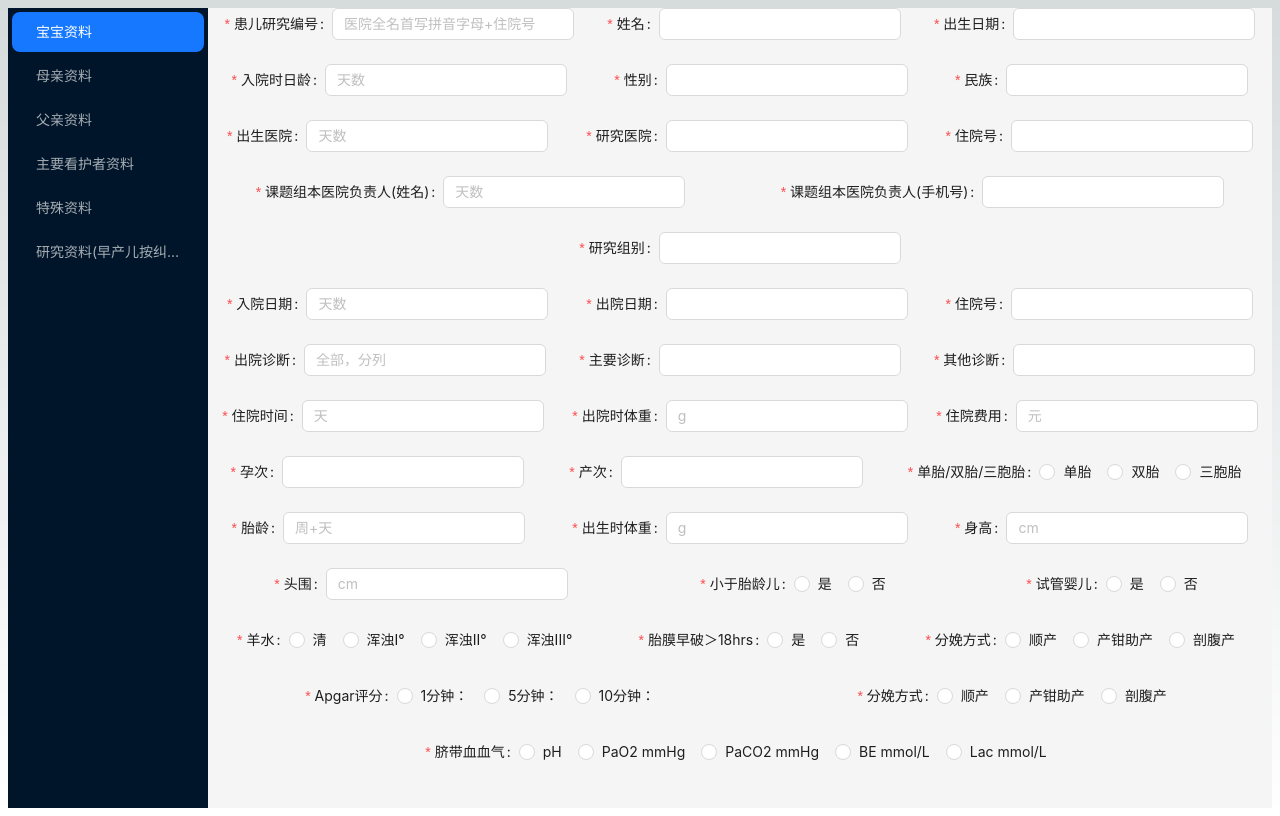
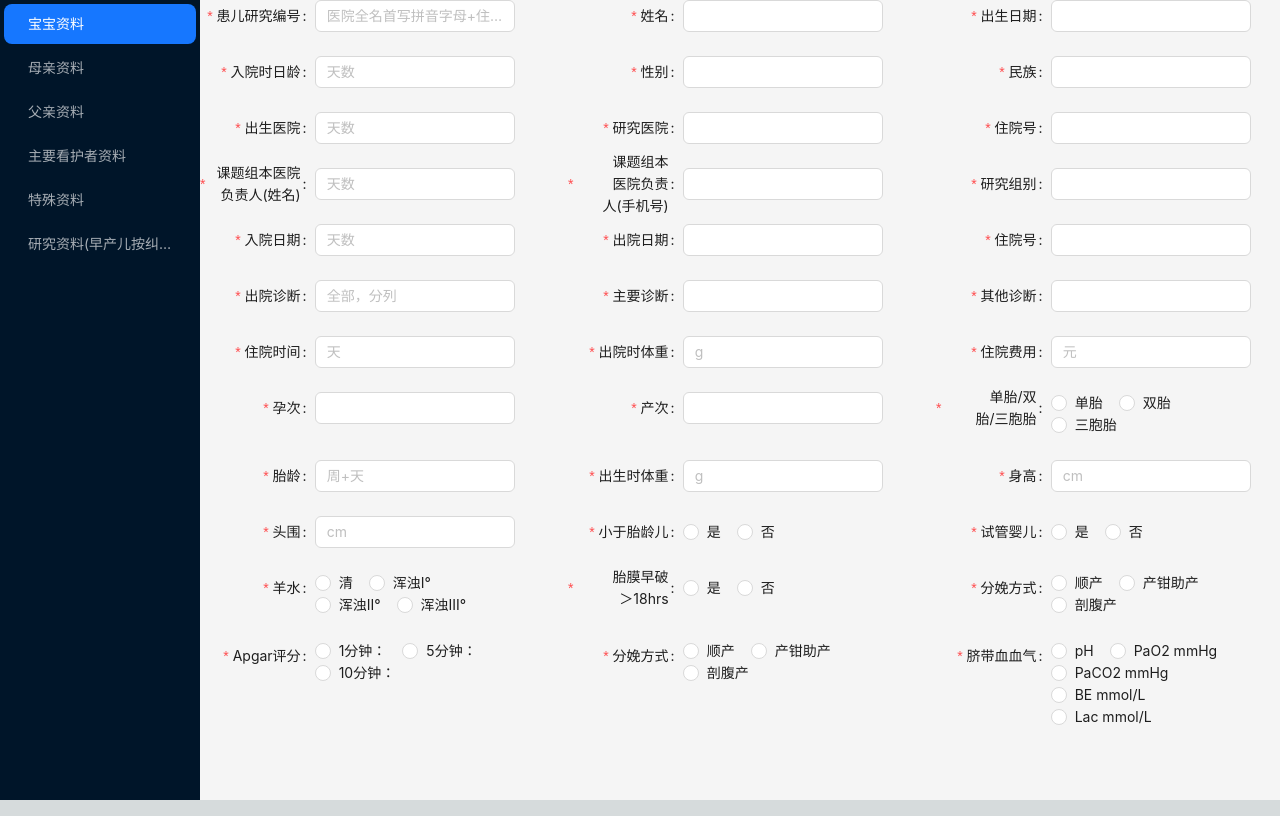
Before and after one commit to JinSooo/SheetProject, a Next.js app: page /login in a window 1280 px wide. Built offline with nearby package versions, Linux system fonts and the light colour scheme.

Commit message:
feat: ✨ 调整表单样式

```diff
--- a/biome.json
+++ b/biome.json
@@ -1,7 +1,7 @@
 {
   "$schema": "https://biomejs.dev/schemas/1.3.3/schema.json",
   "files": {
-    "ignore": ["./.husky/*"]
+    "ignore": ["./.husky/*", "./.next/*"]
   },
   "organizeImports": {
     "enabled": true,
@@ -23,7 +23,7 @@
     "ignore": [],
     "indentStyle": "space",
     "lineWidth": 120,
-    "indentSize": 2
+    "indentWidth": 2
   },
   "javascript": {
     "formatter": {
--- a/components/Main/Baobao.tsx
+++ b/components/Main/Baobao.tsx
@@ -2,97 +2,130 @@
 
 import React from 'react'
 import type { MenuProps } from 'antd'
-import { Input, Layout, Menu, Row, theme, Form, Select, Radio } from 'antd'
+import { Input, Layout, Menu, Row, theme, Form, Select, Radio, Col } from 'antd'
 
 const { Option } = Select
 
 const Baobao = () => {
   return (
-    <Form>
-      <Row style={{ display: 'flex', justifyContent: 'space-around' }}>
+    <Form labelCol={{ span: 8 }} labelWrap wrapperCol={{ span: 14 }}>
+      <Row gutter={24}>
+        <Col span={8}>
           <Form.Item label='患儿研究编号' name='患儿研究编号' rules={[{ required: true }]}>
             <Input placeholder='医院全名首写拼音字母+住院号' />
           </Form.Item>
+        </Col>
+        <Col span={8}>
           <Form.Item label='姓名' name='姓名' rules={[{ required: true }]}>
             <Input />
           </Form.Item>
+        </Col>
+        <Col span={8}>
           <Form.Item label='出生日期' name='出生日期' rules={[{ required: true }]}>
             <Input />
           </Form.Item>
-      </Row>
-      <Row style={{ display: 'flex', justifyContent: 'space-around' }}>
+        </Col>
+        <Col span={8}>
           <Form.Item label='入院时日龄' name='入院时日龄' rules={[{ required: true }]}>
             <Input placeholder='天数' />
           </Form.Item>
+        </Col>
+        <Col span={8}>
           <Form.Item label='性别' name='性别' rules={[{ required: true }]}>
             <Input />
           </Form.Item>
+        </Col>
+        <Col span={8}>
           <Form.Item label='民族' name='民族' rules={[{ required: true }]}>
             <Input />
           </Form.Item>
-      </Row>
-      <Row style={{ display: 'flex', justifyContent: 'space-around' }}>
+        </Col>
+        <Col span={8}>
           <Form.Item label='出生医院' name='出生医院' rules={[{ required: true }]}>
             <Input placeholder='天数' />
           </Form.Item>
+        </Col>
+        <Col span={8}>
           <Form.Item label='研究医院' name='研究医院' rules={[{ required: true }]}>
             <Input />
           </Form.Item>
+        </Col>
+        <Col span={8}>
           <Form.Item label='住院号' name='住院号' rules={[{ required: true }]}>
             <Input />
           </Form.Item>
-      </Row>
-      <Row style={{ display: 'flex', justifyContent: 'space-around' }}>
+        </Col>
+        <Col span={8}>
           <Form.Item label='课题组本医院负责人(姓名)' name='课题组本医院负责人1' rules={[{ required: true }]}>
             <Input placeholder='天数' />
           </Form.Item>
+        </Col>
+        <Col span={8}>
           <Form.Item label='课题组本医院负责人(手机号)' name='课题组本医院负责人2' rules={[{ required: true }]}>
             <Input />
           </Form.Item>
+        </Col>
+        <Col span={8}>
           <Form.Item label='研究组别' name='研究组别' rules={[{ required: true }]}>
             <Input />
           </Form.Item>
-      </Row>
-      <Row style={{ display: 'flex', justifyContent: 'space-around' }}>
+        </Col>
+        <Col span={8}>
           <Form.Item label='入院日期' name='入院日期' rules={[{ required: true }]}>
             <Input placeholder='天数' />
           </Form.Item>
+        </Col>
+        <Col span={8}>
           <Form.Item label='出院日期' name='出院日期' rules={[{ required: true }]}>
             <Input />
           </Form.Item>
+        </Col>
+        <Col span={8}>
           <Form.Item label='住院号' name='住院号' rules={[{ required: true }]}>
             <Input />
           </Form.Item>
-      </Row>
-      <Row style={{ display: 'flex', justifyContent: 'space-around' }}>
+        </Col>
+        <Col span={8}>
           <Form.Item label='出院诊断' name='出院诊断' rules={[{ required: true }]}>
             <Input placeholder='全部，分列' />
           </Form.Item>
+        </Col>
+        <Col span={8}>
           <Form.Item label='主要诊断' name='主要诊断' rules={[{ required: true }]}>
             <Input />
           </Form.Item>
+        </Col>
+        <Col span={8}>
           <Form.Item label='其他诊断' name='其他诊断' rules={[{ required: true }]}>
             <Input />
           </Form.Item>
-      </Row>
-      <Row style={{ display: 'flex', justifyContent: 'space-around' }}>
+        </Col>
+        <Col span={8}>
           <Form.Item label='住院时间' name='住院时间' rules={[{ required: true }]}>
             <Input placeholder='天' />
           </Form.Item>
+        </Col>
+        <Col span={8}>
           <Form.Item label='出院时体重' name='出院时体重' rules={[{ required: true }]}>
             <Input placeholder='g' />
           </Form.Item>
+        </Col>
+        <Col span={8}>
           <Form.Item label='住院费用' name='住院费用' rules={[{ required: true }]}>
             <Input placeholder='元' />
           </Form.Item>
-      </Row>
-      <Row style={{ display: 'flex', justifyContent: 'space-around' }}>
+        </Col>
+        <Col span={8}>
           <Form.Item label='孕次' name='孕次' rules={[{ required: true }]}>
             <Input />
           </Form.Item>
+        </Col>
+        <Col span={8}>
           <Form.Item label='产次' name='产次' rules={[{ required: true }]}>
             <Input />
           </Form.Item>
+        </Col>
+        <Col span={8}>
           <Form.Item label='单胎/双胎/三胞胎' name='单胎/双胎/三胞胎' rules={[{ required: true }]}>
             <Radio.Group>
               <Radio value='单胎'>单胎</Radio>
@@ -100,36 +133,44 @@ const Baobao = () => {
               <Radio value='三胞胎'>三胞胎</Radio>
             </Radio.Group>
           </Form.Item>
-      </Row>
-      <Row style={{ display: 'flex', justifyContent: 'space-around' }}>
+        </Col>
+        <Col span={8}>
           <Form.Item label='胎龄' name='胎龄' rules={[{ required: true }]}>
             <Input placeholder='周+天' />
           </Form.Item>
+        </Col>
+        <Col span={8}>
           <Form.Item label='出生时体重' name='出生时体重' rules={[{ required: true }]}>
             <Input placeholder='g' />
           </Form.Item>
+        </Col>
+        <Col span={8}>
           <Form.Item label='身高' name='身高' rules={[{ required: true }]}>
             <Input placeholder='cm' />
           </Form.Item>
-      </Row>
-      <Row style={{ display: 'flex', justifyContent: 'space-around' }}>
+        </Col>
+        <Col span={8}>
           <Form.Item label='头围' name='头围' rules={[{ required: true }]}>
             <Input placeholder='cm' />
           </Form.Item>
+        </Col>
+        <Col span={8}>
           <Form.Item label='小于胎龄儿' name='小于胎龄儿' rules={[{ required: true }]}>
             <Radio.Group>
               <Radio value='是'>是</Radio>
               <Radio value='否'>否</Radio>
             </Radio.Group>
           </Form.Item>
+        </Col>
+        <Col span={8}>
           <Form.Item label='试管婴儿' name='试管婴儿' rules={[{ required: true }]}>
             <Radio.Group>
               <Radio value='是'>是</Radio>
               <Radio value='否'>否</Radio>
             </Radio.Group>
           </Form.Item>
-      </Row>
-      <Row style={{ display: 'flex', justifyContent: 'space-around' }}>
+        </Col>
+        <Col span={8}>
           <Form.Item label='羊水' name='羊水' rules={[{ required: true }]}>
             <Radio.Group>
               <Radio value='清'>清</Radio>
@@ -138,12 +179,16 @@ const Baobao = () => {
               <Radio value='浑浊III°'>浑浊III°</Radio>
             </Radio.Group>
           </Form.Item>
+        </Col>
+        <Col span={8}>
           <Form.Item label='胎膜早破＞18hrs' name='胎膜早破＞18hrs' rules={[{ required: true }]}>
             <Radio.Group>
               <Radio value='是'>是</Radio>
               <Radio value='否'>否</Radio>
             </Radio.Group>
           </Form.Item>
+        </Col>
+        <Col span={8}>
           <Form.Item label='分娩方式' name='分娩方式' rules={[{ required: true }]}>
             <Radio.Group>
               <Radio value='顺产'>顺产</Radio>
@@ -151,8 +196,8 @@ const Baobao = () => {
               <Radio value='剖腹产'>剖腹产</Radio>
             </Radio.Group>
           </Form.Item>
-      </Row>
-      <Row style={{ display: 'flex', justifyContent: 'space-around' }}>
+        </Col>
+        <Col span={8}>
           <Form.Item label='Apgar评分' name='Apgar评分' rules={[{ required: true }]}>
             <Radio.Group>
               <Radio value='1分钟'>1分钟：</Radio>
@@ -160,7 +205,8 @@ const Baobao = () => {
               <Radio value='10分钟'>10分钟：</Radio>
             </Radio.Group>
           </Form.Item>
-
+        </Col>
+        <Col span={8}>
           <Form.Item label='分娩方式' name='分娩方式' rules={[{ required: true }]}>
             <Radio.Group>
               <Radio value='顺产'>顺产</Radio>
@@ -168,8 +214,8 @@ const Baobao = () => {
               <Radio value='剖腹产'>剖腹产</Radio>
             </Radio.Group>
           </Form.Item>
-      </Row>
-      <Row style={{ display: 'flex', justifyContent: 'space-around' }}>
+        </Col>
+        <Col span={8}>
           <Form.Item label='脐带血血气' name='脐带血血气' rules={[{ required: true }]}>
             <Radio.Group>
               <Radio value='pH'>pH</Radio>
@@ -179,6 +225,7 @@ const Baobao = () => {
               <Radio value='Lac  mmol/L'>Lac mmol/L</Radio>
             </Radio.Group>
           </Form.Item>
+        </Col>
       </Row>
     </Form>
   )
--- a/components/Main/Main.tsx
+++ b/components/Main/Main.tsx
@@ -1,9 +1,9 @@
 'use client'
 
+import type { MenuProps } from 'antd'
+import { Form, Input, Layout, Menu, Radio, Row, Select, theme } from 'antd'
+import TextArea from 'antd/es/input/TextArea'
 import React, { useState } from 'react'
-import type { MenuProps } from 'antd'
-import { Input, Layout, Menu, Row, theme, Form, Select, Radio } from 'antd'
-import TextArea from 'antd/es/input/TextArea'
 import Baobao from '../Main/baobao'
 
 const { Header, Content, Footer, Sider } = Layout
--- a/lib/css/globals.css
+++ b/lib/css/globals.css
@@ -1,6 +1,11 @@
 @tailwind base;
 @tailwind components;
 @tailwind utilities;
+
+* {
+  margin: 0;
+  padding: 0;
+}
 
 :root {
   --foreground-rgb: 0, 0, 0;
```
Lines whose indentation alone changed are shown as unchanged.
